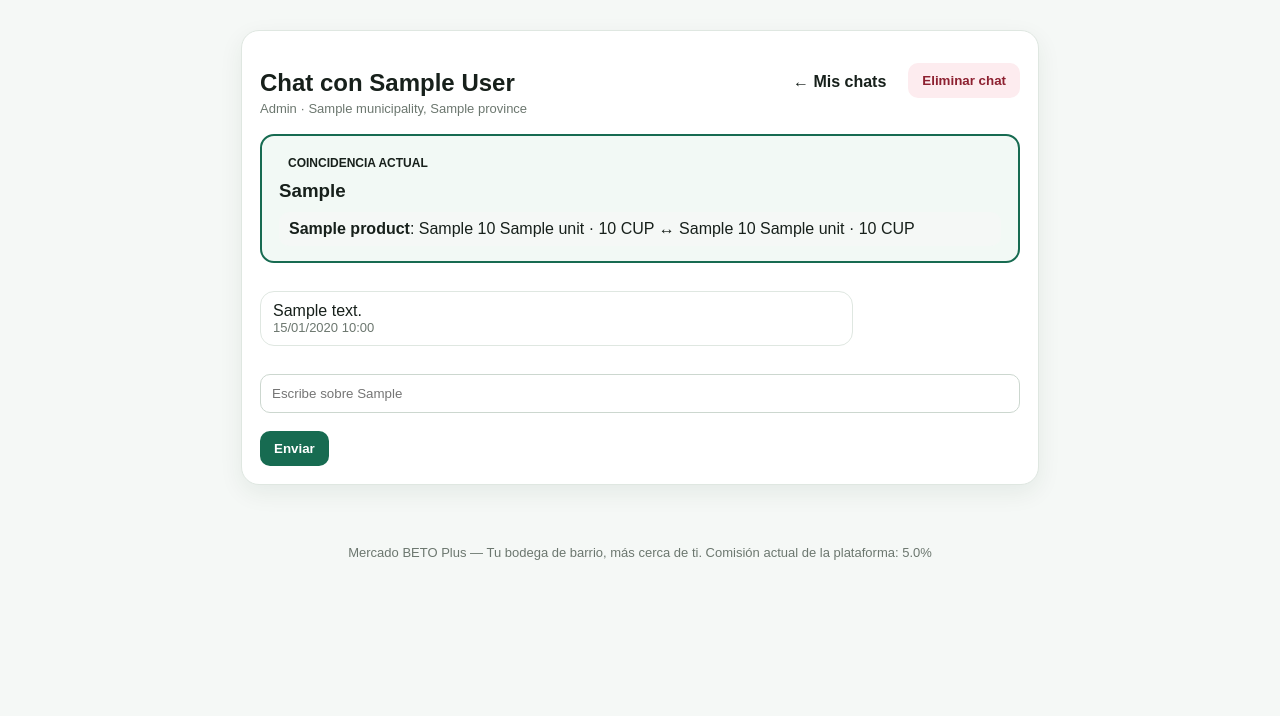
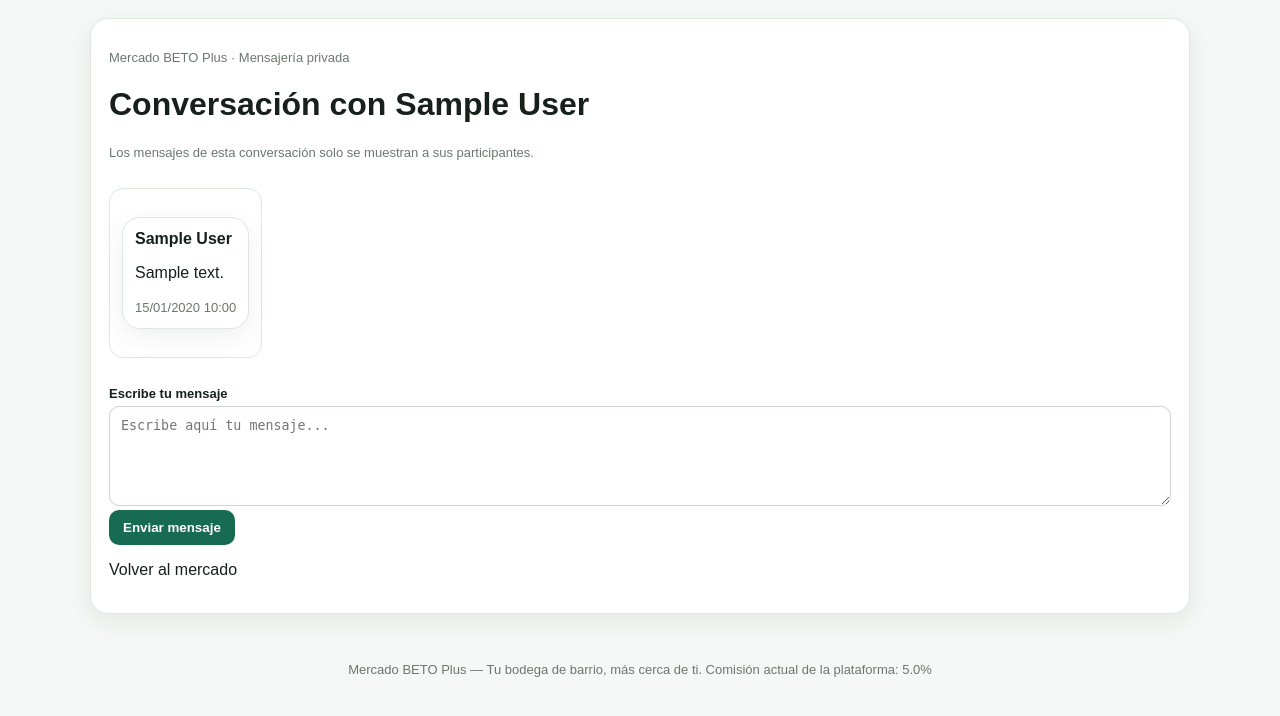
Before and after one commit to Badplus/ConectaCuba, a Flask app: template ConectaCuba_v3/app/templates/chat.html in a window 1280 px wide. Shown: the part 67-783 px from the top of the page. Run offline with Flask 3, Linux system fonts and the light colour scheme; tables that the repository leaves empty hold one stand-in row (values such as "Sample post"); the template is opened without the code that fills it: values that come from a table or form of the project are taken from there, most other values are stand-ins (such as "Sample title", 1, 10 or a date in 2020); some libraries are stand-ins or nearby versions.

Commit message:
Add files via upload

```diff
--- a/ConectaCuba_v3/app/templates/chat.html
+++ b/ConectaCuba_v3/app/templates/chat.html
@@ -1,104 +1,30 @@
-{% extends 'base.html' %}{% block content %}
-<div class="container"><div class="form">
-<div style="display:flex;justify-content:space-between;align-items:center;gap:12px">
-<div>
-<h2 style="margin-bottom:4px">Chat con {{other.full_name}}</h2>
-<div class="muted">{{other.role|capitalize}} · {{other.municipality}}, {{other.province}}</div>
+{% extends 'base.html' %}
+{% block title %}Chat privado · Mercado BETO Plus{% endblock %}
+{% block content %}
+<div class="container">
+  <div class="card">
+    <p class="muted">Mercado BETO Plus · Mensajería privada</p>
+    <h1>Conversación con {{ other.full_name }}</h1>
+    <p class="muted">Los mensajes de esta conversación solo se muestran a sus participantes.</p>
+    <div class="chat-messages" aria-label="Historial de mensajes" style="display:flex;flex-direction:column;gap:12px;margin:20px 0">
+      {% for msg in msgs %}
+        <div class="msg {{ 'mine' if msg.sender_id == current_user.id else 'theirs' }}" style="max-width:85%;align-self:{{ 'flex-end' if msg.sender_id == current_user.id else 'flex-start' }}">
+          <div class="card" style="padding:12px">
+            <strong>{{ 'Tú' if msg.sender_id == current_user.id else other.full_name }}</strong>
+            <p style="white-space:pre-wrap;overflow-wrap:anywhere">{{ msg.body }}</p>
+            <small class="muted">{{ msg.created_at.strftime('%d/%m/%Y %H:%M') if msg.created_at else '' }}</small>
+          </div>
+        </div>
+      {% else %}
+        <p class="muted">Aún no hay mensajes. Puedes iniciar la conversación.</p>
+      {% endfor %}
+    </div>
+    <form method="post" action="{{ url_for('chat', user_id=other.id) }}">
+      <label for="body">Escribe tu mensaje</label>
+      <textarea id="body" name="body" rows="3" maxlength="5000" required placeholder="Escribe aquí tu mensaje..."></textarea>
+      <button class="btn primary" type="submit">Enviar mensaje</button>
+    </form>
+    <p><a href="{{ url_for('index') }}">Volver al mercado</a></p>
+  </div>
 </div>
-<div style="display:flex;gap:8px;flex-wrap:wrap">
-<a class="btn" href="{{url_for('chats')}}">← Mis chats</a>
-<form method="post" action="{{url_for('delete_chat',user_id=other.id)}}" onsubmit="return confirm('¿Eliminar este chat de tu bandeja?');">
-<input type="hidden" name="_csrf" value="{{csrf_token()}}">
-<input type="hidden" name="a" value="{{context_a_id or ''}}">
-<input type="hidden" name="b" value="{{context_b_id or ''}}">
-<button class="btn danger" type="submit">Eliminar chat</button>
-</form>
-</div>
-</div>
-
-{% if context_a and context_b %}
-<div class="match-context">
-<div class="pill">{% if matched_products %}COINCIDENCIA ACTUAL{% else %}COINCIDENCIA CERRADA{% endif %}</div>
-{% if matched_products %}
-<h3>{{matched_products|join(', ')}}</h3>
-<div class="match-products">
-{% for p in matched_pairs %}
-<div>
-<strong>{{p.product}}</strong>:
-{{context_a.display_kind}} {{p.a.quantity}} {{p.a.unit}} · {{p.a.price}} CUP
-↔
-{{context_b.display_kind}} {{p.b.quantity}} {{p.b.unit}} · {{p.b.price}} CUP
-</div>
-{% endfor %}
-</div>
-{% else %}
-<h3>Ya no hay productos activos coincidentes</h3>
-<div class="muted">El historial del chat se conserva, pero esta coincidencia ya no participa en el mercado.</div>
-{% endif %}
-</div>
-{% endif %}
-
-<div id="messages" style="margin-top:20px;max-height:60vh;overflow-y:auto;padding-right:4px">
-{% for m in msgs %}
-<div class="msg {{'mine' if m.sender_id==current_user.id else 'theirs'}}" data-message-id="{{m.id}}">
-<div class="message-body">{% if m.deleted_for_all %}<i>Mensaje eliminado</i>{% else %}{{m.body}}{% endif %}</div>
-<div class="muted">{{m.created_at.strftime('%d/%m/%Y %H:%M')}}</div>
-{% if m.sender_id==current_user.id and not m.deleted_for_all %}
-<form method="post" action="{{url_for('delete_message',message_id=m.id)}}" style="margin-top:5px">
-<input type="hidden" name="_csrf" value="{{csrf_token()}}">
-<button class="msg-delete" type="submit" onclick="return confirm('¿Eliminar este mensaje para ambos?');">Eliminar mensaje</button>
-</form>
-{% endif %}
-</div>
-{% else %}<div id="empty-chat" class="muted">Aún no hay mensajes.</div>{% endfor %}
-</div>
-
-<form id="chat-form" method="post" style="margin-top:20px">
-<input type="hidden" id="csrf-token" name="_csrf" value="{{csrf_token()}}">
-<input id="message-input" name="body" maxlength="2000" placeholder="{% if matched_products %}Escribe sobre {{matched_products|join(', ')}}{% else %}Escribe un mensaje{% endif %}" autocomplete="off" required>
-<br><br><button id="send-button" class="btn primary">Enviar</button>
-</form>
-</div></div>
-
-<script>
-(()=>{
- const box=document.getElementById('messages'),
- form=document.getElementById('chat-form'),
- input=document.getElementById('message-input'),
- button=document.getElementById('send-button'),
- csrf=document.getElementById('csrf-token').value,
- url="{{url_for('chat_messages',user_id=other.id,a=context_a_id,b=context_b_id)}}",
- send="{{url_for('chat',user_id=other.id,a=context_a_id,b=context_b_id)}}";
- let last=0,polling=false;
-
- function scan(){document.querySelectorAll('[data-message-id]').forEach(e=>{last=Math.max(last,Number(e.dataset.messageId||0));});}
- function add(m){
-  if(document.querySelector(`[data-message-id="${m.id}"]`))return;
-  const emp=document.getElementById('empty-chat');if(emp)emp.remove();
-  const w=document.createElement('div');w.className='msg '+(m.mine?'mine':'theirs');w.dataset.messageId=m.id;
-  const b=document.createElement('div');b.className='message-body';b.textContent=m.body;
-  const t=document.createElement('div');t.className='muted';t.textContent=m.created_at;
-  w.append(b,t);box.appendChild(w);last=Math.max(last,Number(m.id));box.scrollTop=box.scrollHeight;
- }
- async function poll(){
-  if(polling||document.hidden)return;polling=true;
-  try{
-   const separator=url.includes('?')?'&':'?';
-   const r=await fetch(`${url}${separator}after=${last}`,{headers:{Accept:'application/json'},cache:'no-store'});
-   if(r.ok){const d=await r.json();(d.messages||[]).forEach(add);}
-  }finally{polling=false;}
- }
- form.addEventListener('submit',async e=>{
-  e.preventDefault();const body=input.value.trim();if(!body)return;button.disabled=true;
-  const fd=new FormData();fd.append('body',body);fd.append('_csrf',csrf);
-  try{
-   const r=await fetch(send,{method:'POST',body:fd,headers:{'X-Requested-With':'XMLHttpRequest','Accept':'application/json','X-CSRF-Token':csrf}});
-   if(!r.ok)throw new Error();
-   const d=await r.json();if(d.message)add(d.message);input.value='';input.focus();
-  }catch(e){alert('No se pudo enviar el mensaje.');}
-  finally{button.disabled=false;}
- });
- scan();box.scrollTop=box.scrollHeight;setInterval(poll,2000);
-})();
-</script>
 {% endblock %}
```
Also changed, not shown: ConectaCuba_v3/app/templates/detail.html (+31 -24 lines), ConectaCuba_v3/app/templates/index.html (+23 -32 lines).
